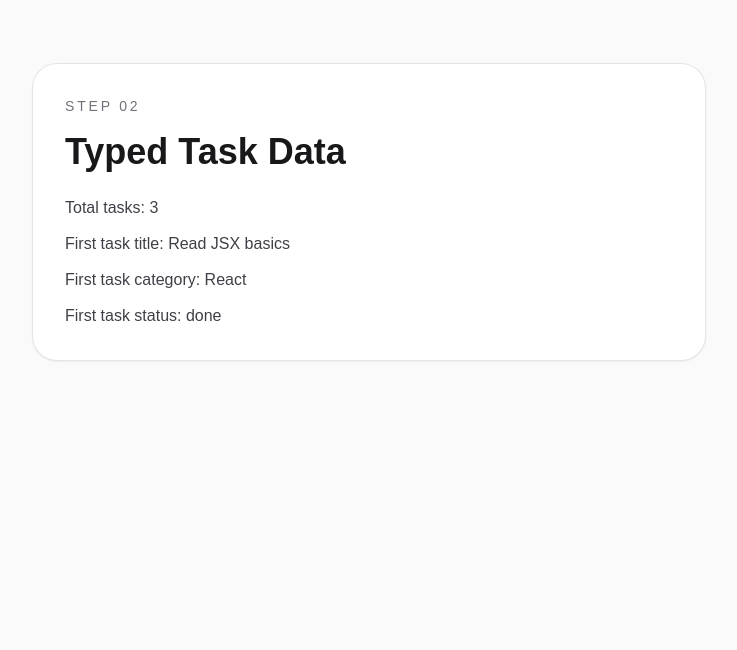
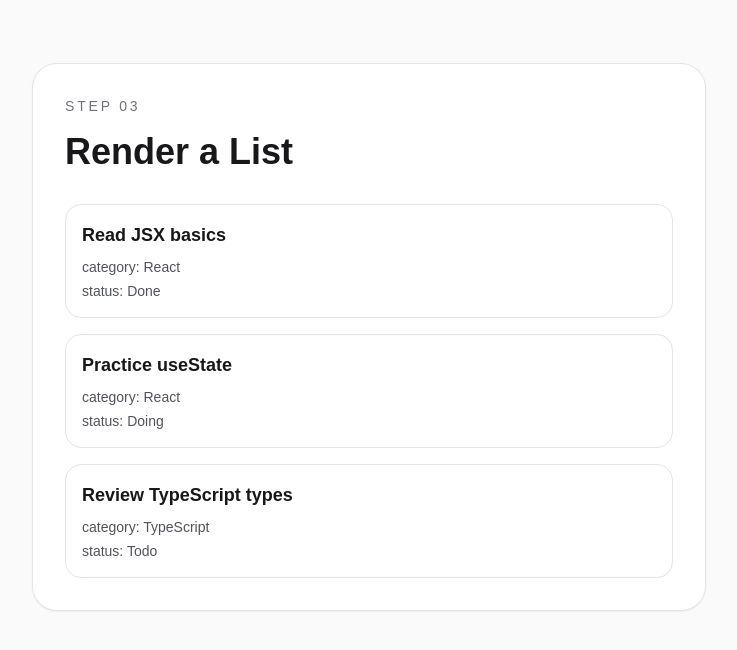
Before and after one commit to kyanagis/react-next-ts-study, a Next.js app: page / in a window 1280 px wide. Shown: the top 650 px of the page, without its empty margins (271-1008 px from the left). Built offline with nearby package versions, Linux system fonts and the light colour scheme.

Commit message:
feat: render tasks from an array

```diff
--- a/app/page.tsx
+++ b/app/page.tsx
@@ -25,6 +25,10 @@ const tasks: Task[] = [
 ];
 
 
+function formatLabel(value:string): string{
+  return value.charAt(0).toUpperCase() + value.slice(1);
+}
+
 export default function Home(){
   const firstTask: Task = tasks[0];
 
@@ -32,17 +36,30 @@ export default function Home(){
     <main className="min-h-screen bg-zinc-50 px-6 py-16 text-zinc-900">
       <div className="mx-auto max-w-2xl rounded-3xl bg-white p-8 shadow-sm ring-1 ring-zinc-200">
         <p className="text-sm font-medium uppercase tracking-[0.2em] text-zinc-500">
-          Step 02
+          Step 03
         </p>
-        <h1 className="mt-4 text-4xl font-semibold"> Typed Task Data</h1>
+        <h1 className="mt-4 text-4xl font-semibold"> Render a List</h1>
 
-        <div className="mt-6 space-y-3 text-zinc-700">
-          <p> Total tasks: {tasks.length}</p>
-          <p> First task title: {firstTask.title}</p>
-          <p> First task category: {firstTask.category}</p>
-          <p> First task status: {firstTask.status}</p>
+        <ul className="mt-8 space-y-4">
+          {tasks.map((task) => (
+            <li
+              key={task.id}
+              className="rounded-2xl border border-zinc-200 px-4 py-4"
+          >
+            <h2 className="text-lg font-semibold">
+              {task.title}
+            </h2>
+            <p className="mt-2 text-sm text-zinc-600">
+              category: {task.category}
+            </p>
+            <p className="mt-1 text-sm text-zinc-600">
+              status: {formatLabel(task.status)}
+            </p>
+          </li>
+          ))}
+        </ul>
+
         </div>
-      </div>
     </main>
 
   )
```
